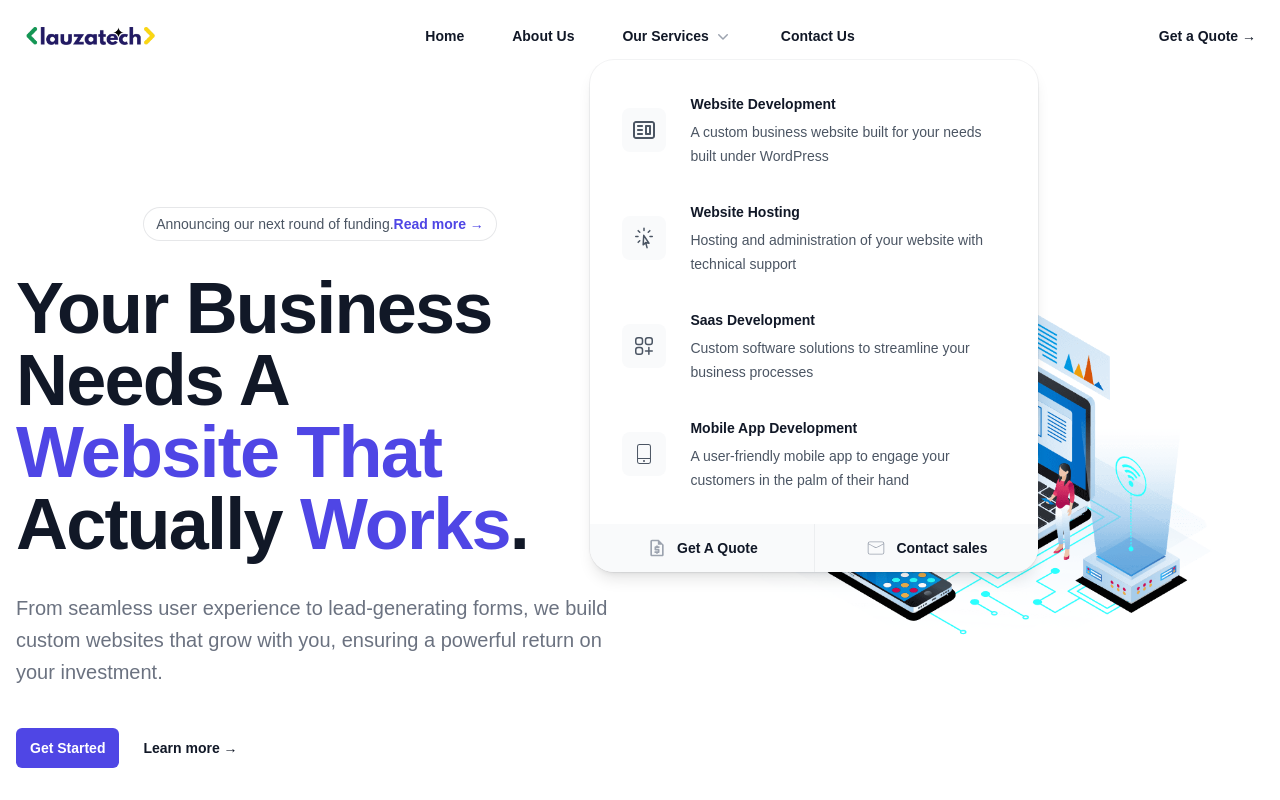
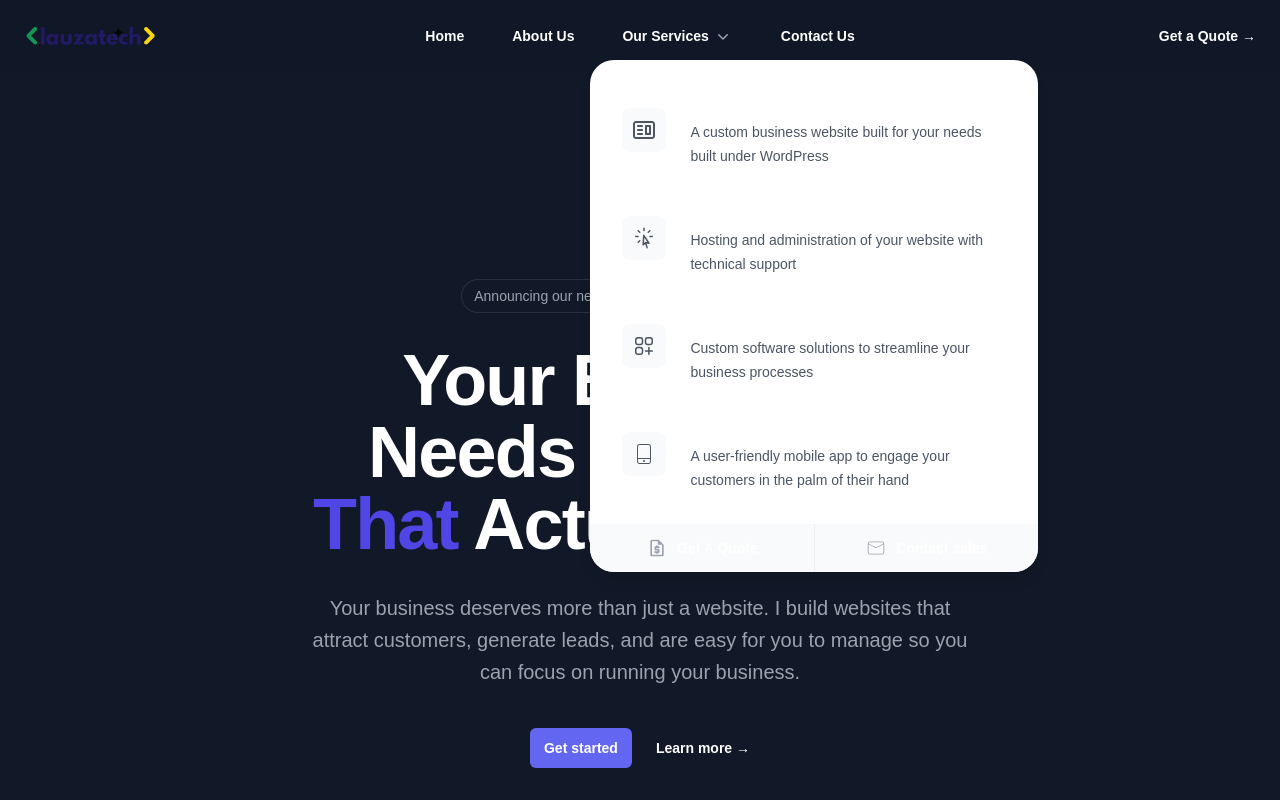
Before and after one commit to jlauza/jayson-lauza, a Next.js app: page / in a window 1280 px wide. Both pictures are taken after a click on the button "Our Services". Shown: the top 800 px of the page. Built offline with nearby package versions, Linux system fonts and the light colour scheme.

Commit message:
udapte hero sectiona and nav

```diff
--- a/src/app/components/global/navigation.js
+++ b/src/app/components/global/navigation.js
@@ -77,7 +77,7 @@ export default function Navigation() {
   const [mobileMenuOpen, setMobileMenuOpen] = useState(false);
 
   return (
-    <header className="bg-white">
+    <header className="bg-gray-900/90 backdrop-blur-sm fixed w-full z-50">
       <nav
         aria-label="Global"
         className="mx-auto flex max-w-7xl items-center justify-between p-6"
@@ -105,15 +105,15 @@ export default function Navigation() {
           </button>
         </div>
         <PopoverGroup className="hidden lg:flex lg:gap-x-12">
-          <a href="/" className="text-sm/6 font-semibold text-gray-900">
+          <a href="/" className="text-sm/6 font-semibold text-white">
             Home
           </a>
-          <a href="/about" className="text-sm/6 font-semibold text-gray-900">
+          <a href="/about" className="text-sm/6 font-semibold text-white">
             About Us
           </a>
 
           <Popover className="relative">
-            <PopoverButton className="flex items-center gap-x-1 text-sm/6 font-semibold text-gray-900 focus:outline-none focus:ring-0">
+            <PopoverButton className="flex items-center gap-x-1 text-sm/6 font-semibold text-white focus:outline-none focus:ring-0">
               Our Services
               <ChevronDownIcon
                 aria-hidden="true"
@@ -140,7 +140,7 @@ export default function Navigation() {
                     <div className="flex-auto">
                       <a
                         href={item.href}
-                        className="block font-semibold text-gray-900"
+                        className="block font-semibold text-white"
                       >
                         {item.name}
                         <span className="absolute inset-0" />
@@ -155,7 +155,7 @@ export default function Navigation() {
                   <a
                     key={item.name}
                     href={item.href}
-                    className="flex items-center justify-center gap-x-2.5 p-3 text-sm/6 font-semibold text-gray-900 hover:bg-gray-100"
+                    className="flex items-center justify-center gap-x-2.5 p-3 text-sm/6 font-semibold text-white hover:bg-gray-100"
                   >
                     <item.icon
                       aria-hidden="true"
@@ -169,13 +169,13 @@ export default function Navigation() {
           </Popover>
           <a
             href="/contact-sales"
-            className="text-sm/6 font-semibold text-gray-900"
+            className="text-sm/6 font-semibold text-white"
           >
             Contact Us
           </a>
         </PopoverGroup>
         <div className="hidden lg:flex lg:flex-1 lg:justify-end">
-          <a href="#" className="text-sm/6 font-semibold text-gray-900">
+          <a href="#" className="text-sm/6 font-semibold text-white">
             Get a Quote <span aria-hidden="true">&rarr;</span>
           </a>
         </div>
@@ -212,18 +212,18 @@ export default function Navigation() {
               <div className="space-y-2 py-6">
                 <a
                   href="/"
-                  className="-mx-3 block rounded-lg px-3 py-2 text-base/7 font-semibold text-gray-900 hover:bg-gray-50"
+                  className="-mx-3 block rounded-lg px-3 py-2 text-base/7 font-semibold text-white hover:bg-gray-50"
                 >
                   Home
                 </a>
                 <a
                   href="/about"
-                  className="-mx-3 block rounded-lg px-3 py-2 text-base/7 font-semibold text-gray-900 hover:bg-gray-50"
+                  className="-mx-3 block rounded-lg px-3 py-2 text-base/7 font-semibold text-white hover:bg-gray-50"
                 >
                   About Us
                 </a>
                 <Disclosure as="div" className="-mx-3">
-                  <DisclosureButton className="group flex w-full items-center justify-between rounded-lg py-2 pr-3.5 pl-3 text-base/7 font-semibold text-gray-900 hover:bg-gray-50">
+                  <DisclosureButton className="group flex w-full items-center justify-between rounded-lg py-2 pr-3.5 pl-3 text-base/7 font-semibold text-white hover:bg-gray-50">
                     Services
                     <ChevronDownIcon
                       aria-hidden="true"
@@ -236,7 +236,7 @@ export default function Navigation() {
                         key={item.name}
                         as="a"
                         href={item.href}
-                        className="block rounded-lg py-2 pr-3 pl-6 text-sm/7 font-semibold text-gray-900 hover:bg-gray-50"
+                        className="block rounded-lg py-2 pr-3 pl-6 text-sm/7 font-semibold text-white hover:bg-gray-50"
                       >
                         {item.name}
                       </DisclosureButton>
@@ -246,13 +246,13 @@ export default function Navigation() {
 
                 {/* <a
                   href="#"
-                  className="-mx-3 block rounded-lg px-3 py-2 text-base/7 font-semibold text-gray-900 hover:bg-gray-50"
+                  className="-mx-3 block rounded-lg px-3 py-2 text-base/7 font-semibold text-white hover:bg-gray-50"
                 >
                   Testimonails
                 </a> */}
                 <a
                   href="#"
-                  className="-mx-3 block rounded-lg px-3 py-2 text-base/7 font-semibold text-gray-900 hover:bg-gray-50"
+                  className="-mx-3 block rounded-lg px-3 py-2 text-base/7 font-semibold text-white hover:bg-gray-50"
                 >
                   Contact Us
                 </a>
@@ -260,7 +260,7 @@ export default function Navigation() {
               <div className="py-6">
                 <a
                   href="#"
-                  className="-mx-3 block rounded-lg px-3 py-2.5 text-base/7 font-semibold text-gray-900 hover:bg-gray-50"
+                  className="-mx-3 block rounded-lg px-3 py-2.5 text-base/7 font-semibold text-white hover:bg-gray-50"
                 >
                   Get A Quote
                 </a>
--- a/src/app/components/hero.js
+++ b/src/app/components/hero.js
@@ -4,112 +4,11 @@ import { useState } from "react";
 import { Dialog, DialogPanel } from "@headlessui/react";
 import { Bars3Icon, XMarkIcon } from "@heroicons/react/24/outline";
 
-const navigation = [
-  { name: "Product", href: "#" },
-  { name: "Features", href: "#" },
-  { name: "Marketplace", href: "#" },
-  { name: "Company", href: "#" },
-];
-
 export default function Hero() {
   const [mobileMenuOpen, setMobileMenuOpen] = useState(false);
 
   return (
     <div className="bg-gray-900">
-      <header className="absolute inset-x-0 top-0 z-50">
-        <nav
-          aria-label="Global"
-          className="flex items-center justify-between p-6 lg:px-8"
-        >
-          <div className="flex lg:flex-1">
-            <a href="#" className="-m-1.5 p-1.5">
-              <span className="sr-only">Your Company</span>
-              <img
-                alt=""
-                src="https://tailwindcss.com/plus-assets/img/logos/mark.svg?color=indigo&shade=500"
-                className="h-8 w-auto"
-              />
-            </a>
-          </div>
-          <div className="flex lg:hidden">
-            <button
-              type="button"
-              onClick={() => setMobileMenuOpen(true)}
-              className="-m-2.5 inline-flex items-center justify-center rounded-md p-2.5 text-gray-200"
-            >
-              <span className="sr-only">Open main menu</span>
-              <Bars3Icon aria-hidden="true" className="size-6" />
-            </button>
-          </div>
-          <div className="hidden lg:flex lg:gap-x-12">
-            {navigation.map((item) => (
-              <a
-                key={item.name}
-                href={item.href}
-                className="text-sm/6 font-semibold text-white"
-              >
-                {item.name}
-              </a>
-            ))}
-          </div>
-          <div className="hidden lg:flex lg:flex-1 lg:justify-end">
-            <a href="#" className="text-sm/6 font-semibold text-white">
-              Log in <span aria-hidden="true">&rarr;</span>
-            </a>
-          </div>
-        </nav>
-        <Dialog
-          open={mobileMenuOpen}
-          onClose={setMobileMenuOpen}
-          className="lg:hidden"
-        >
-          <div className="fixed inset-0 z-50" />
-          <DialogPanel className="fixed inset-y-0 right-0 z-50 w-full overflow-y-auto bg-gray-900 p-6 sm:max-w-sm sm:ring-1 sm:ring-gray-100/10">
-            <div className="flex items-center justify-between">
-              <a href="#" className="-m-1.5 p-1.5">
-                <span className="sr-only">Your Company</span>
-                <img
-                  alt=""
-                  src="https://tailwindcss.com/plus-assets/img/logos/mark.svg?color=indigo&shade=500"
-                  className="h-8 w-auto"
-                />
-              </a>
-              <button
-                type="button"
-                onClick={() => setMobileMenuOpen(false)}
-                className="-m-2.5 rounded-md p-2.5 text-gray-200"
-              >
-                <span className="sr-only">Close menu</span>
-                <XMarkIcon aria-hidden="true" className="size-6" />
-              </button>
-            </div>
-            <div className="mt-6 flow-root">
-              <div className="-my-6 divide-y divide-white/10">
-                <div className="space-y-2 py-6">
-                  {navigation.map((item) => (
-                    <a
-                      key={item.name}
-                      href={item.href}
-                      className="-mx-3 block rounded-lg px-3 py-2 text-base/7 font-semibold text-white hover:bg-white/5"
-                    >
-                      {item.name}
-                    </a>
-                  ))}
-                </div>
-                <div className="py-6">
-                  <a
-                    href="#"
-                    className="-mx-3 block rounded-lg px-3 py-2.5 text-base/7 font-semibold text-white hover:bg-white/5"
-                  >
-                    Log in
-                  </a>
-                </div>
-              </div>
-            </div>
-          </DialogPanel>
-        </Dialog>
-      </header>
-
       <div className="relative isolate px-6 pt-14 lg:px-8">
         <div
           aria-hidden="true"
@@ -135,12 +34,14 @@ export default function Hero() {
           </div>
           <div className="text-center">
             <h1 className="text-5xl font-semibold tracking-tight text-balance text-white sm:text-7xl">
-              Your business needs a website that actuall works.
+              Your Business Needs a{" "}
+              <span className="text-indigo-600">Website That</span> Actually{" "}
+              <span className="text-indigo-600">Works</span>
             </h1>
             <p className="mt-8 text-lg font-medium text-pretty text-gray-400 sm:text-xl/8">
-              From seamless user experience to lead-generating forms, we build
-              custom websites that grow with you, ensuring a powerful return on
-              your investment.
+              Your business deserves more than just a website. I build websites
+              that attract customers, generate leads, and are easy for you to
+              manage so you can focus on running your business.
             </p>
             <div className="mt-10 flex items-center justify-center gap-x-6">
               <a
--- a/src/app/page.js
+++ b/src/app/page.js
@@ -16,9 +16,10 @@ export default function Home() {
     <>
       <Navigation />
       {/* Hero */}
-      <div id="hero" className="relative isolate px-4 pt-6 lg:px-4">
+      <Hero />
+
+      {/* <div id="hero" className="relative isolate px-4 pt-6 lg:px-4">
         <div className="grid grid-cols-1 lg:grid-cols-2 gap-8 items-center max-w-7xl mx-auto py-16 sm:py-24 lg:py-28">
-          {/* Content Section */}
           <div className="order-1 lg:order-none">
             <div className="hidden sm:mb-8 sm:flex sm:justify-center">
               <div className="relative rounded-full px-3 py-1 text-sm/6 text-gray-600 ring-1 ring-gray-900/10 hover:ring-gray-900/20">
@@ -52,13 +53,8 @@ export default function Home() {
               </a>
             </div>
           </div>
-
-          {/* Image First on Small Screens, Left on Large Screens */}
-          <div className="flex items-center justify-center">
-            <Carousel />
-          </div>
         </div>
-      </div>
+      </div> */}
 
       {/* Brands */}
       {/* <Brands /> */}
```
